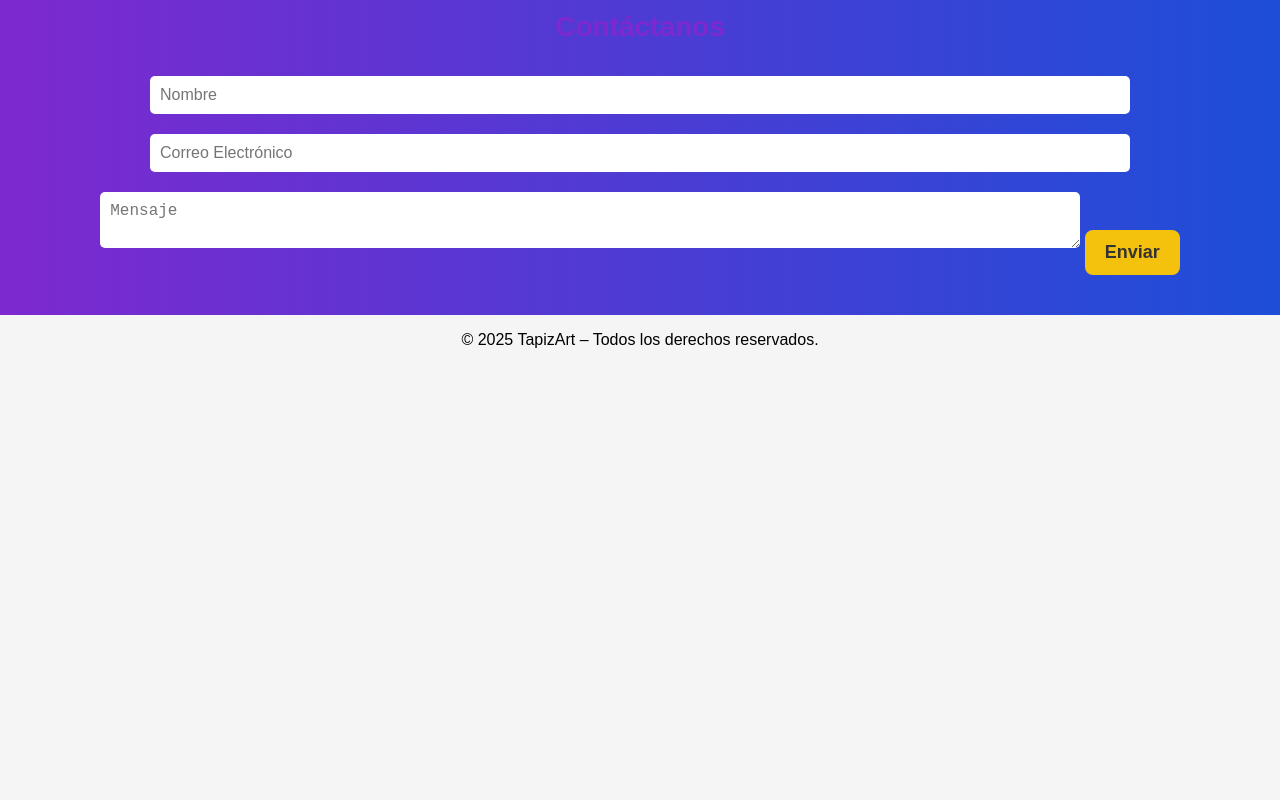
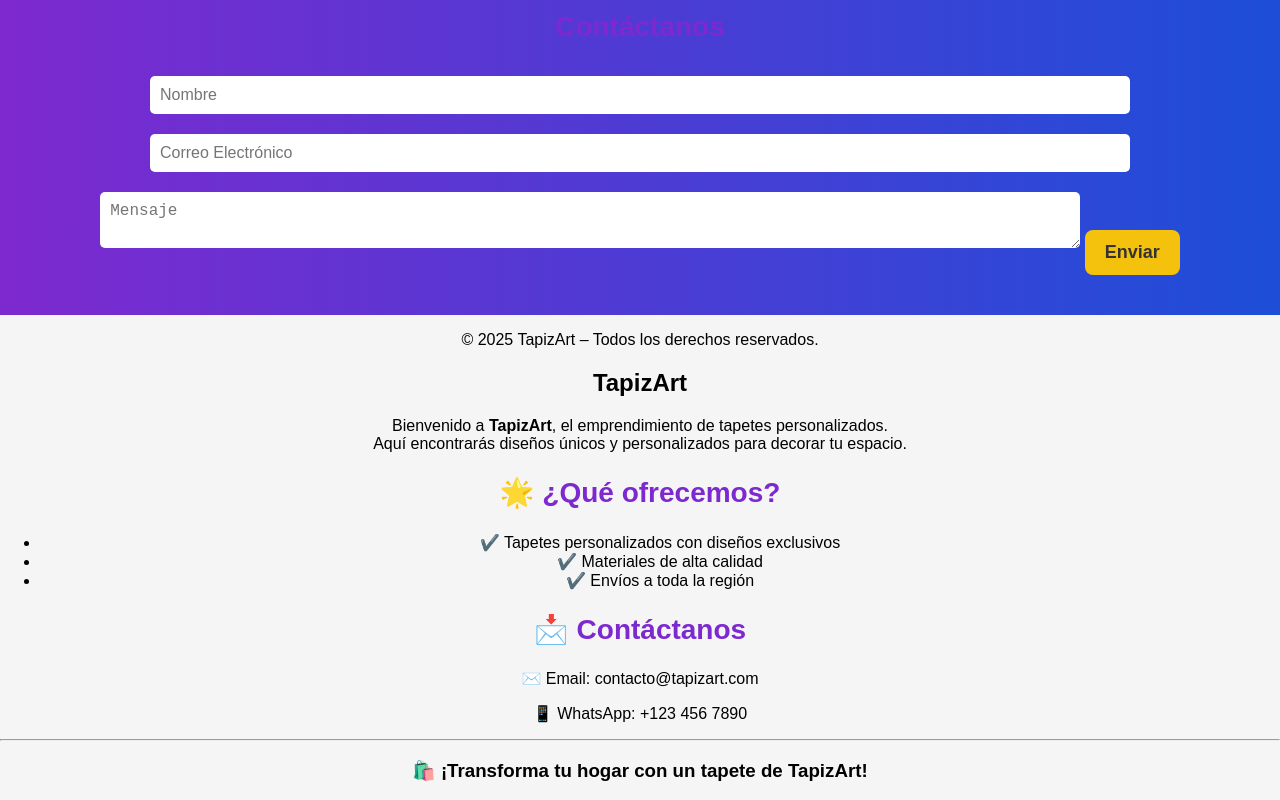
Before and after one commit to Erikm00/tapizart-website, a plain HTML site: page index.html in a window 1280 px wide. Shown: the part 784-1584 px from the top of the page. Before the commit the page ends 1149 px from the top, so only its background shows below. Drawn offline with Linux system fonts and the light colour scheme.

Commit message:
Update index.html

```diff
--- a/index.html
+++ b/index.html
@@ -61,4 +61,23 @@
     </footer>
 
 </body>
+    <section id="welcome">
+    <h1>TapizArt</h1>
+    <p>Bienvenido a <strong>TapizArt</strong>, el emprendimiento de tapetes personalizados.<br>
+    Aquí encontrarás diseños únicos y personalizados para decorar tu espacio.</p>
+
+    <h2>🌟 ¿Qué ofrecemos?</h2>
+    <ul>
+        <li>✔️ Tapetes personalizados con diseños exclusivos</li>
+        <li>✔️ Materiales de alta calidad</li>
+        <li>✔️ Envíos a toda la región</li>
+    </ul>
+
+    <h2>📩 Contáctanos</h2>
+    <p>✉️ Email: contacto@tapizart.com</p>
+    <p>📱 WhatsApp: +123 456 7890</p>
+
+    <hr>
+    <h3>🛍️ ¡Transforma tu hogar con un tapete de <strong>TapizArt</strong>!</h3>
+</section>
 </html>
```
